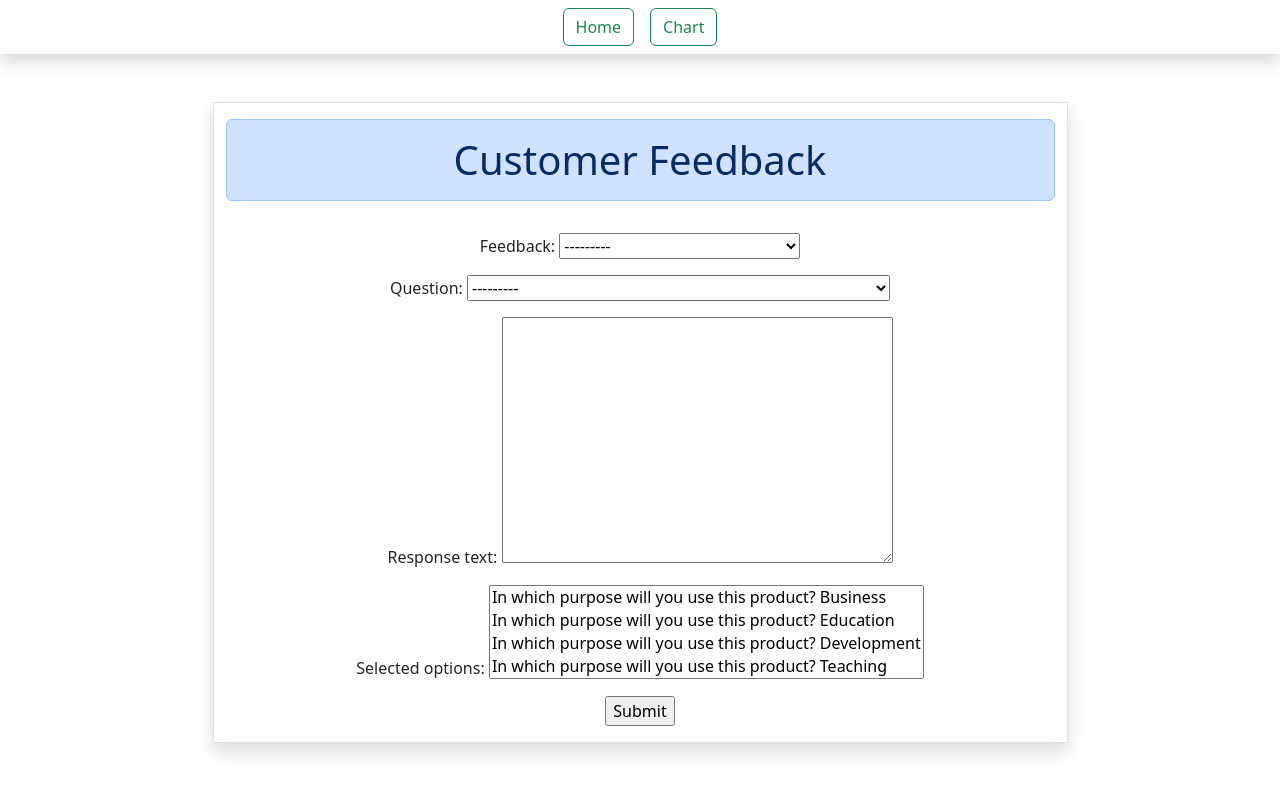
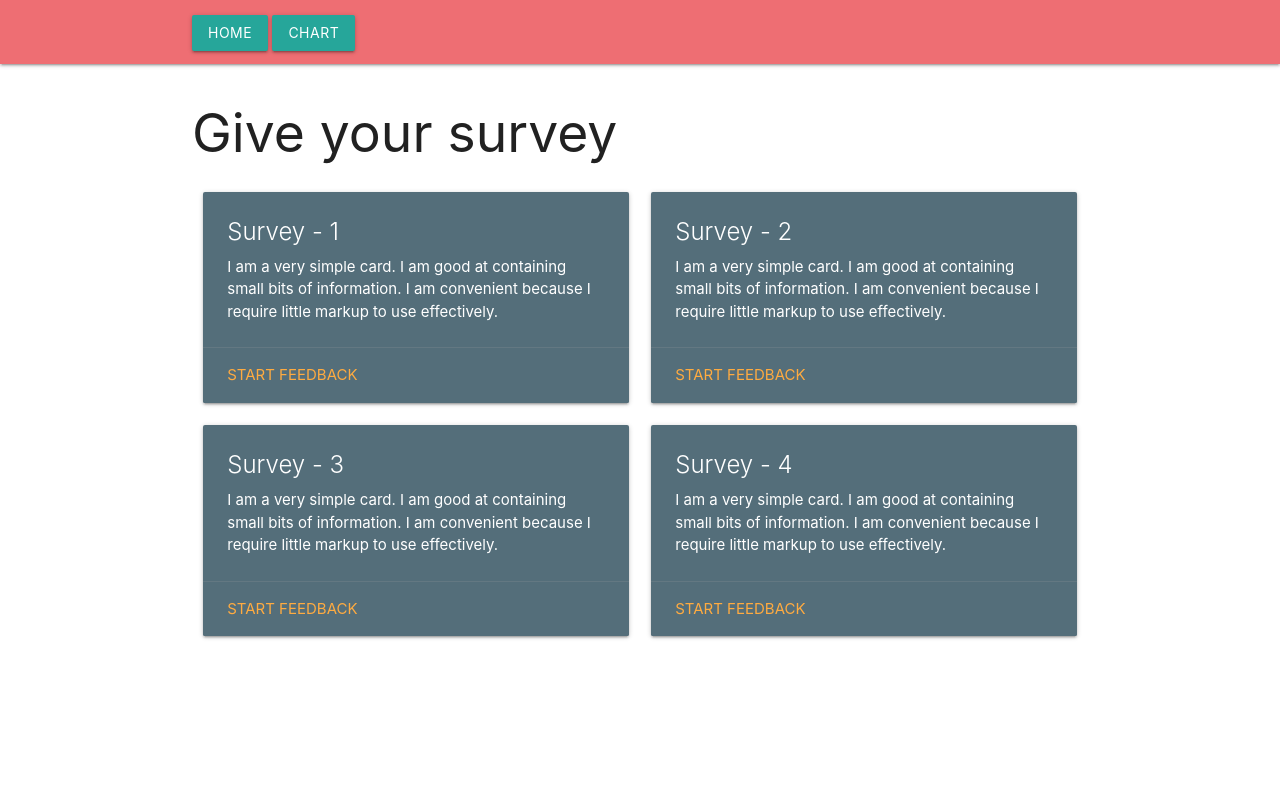
Before and after one commit to Mizan96/User-survey, a Django app: page / in a window 1280 px wide. Run offline with Django 5.2, Linux system fonts and the light colour scheme; data comes from the database, SQL or seed files in the repository.

Commit message:
customer survey option

```diff
--- a/backend/urls.py
+++ b/backend/urls.py
@@ -5,6 +5,7 @@ from home import views
 
 urlpatterns = [
     path('admin/', admin.site.urls),
-    path('', views.HomeView.as_view(), name='home-page'),
+    path('', views.index, name='home-page'),
+    path('feedback/<int:id>', views.customer_feedback, name='customer-feedback'),
     path('graph/', views.GraphView.as_view(), name='graph-page'),
 ]
--- a/home/froms.py
+++ /dev/null
@@ -1,8 +0,0 @@
-from django.forms import ModelForm
-from .models import CustomerResponse
-
-class CustomerForm(ModelForm):
-
-    class Meta:
-        model = CustomerResponse
-        fields = '__all__'
--- a/home/models.py
+++ b/home/models.py
@@ -16,19 +16,20 @@ class Question(models.Model):
         return f'{self.question} {self.question_type}'
 
 class Options(models.Model):
-    question = models.ForeignKey(Question, verbose_name="Question Name", on_delete=models.CASCADE)
-    Options = models.CharField(max_length=100)
+    question = models.ForeignKey(Question, related_name="options", on_delete=models.CASCADE)
+    option_name = models.CharField(max_length=100)
 
     def __str__(self) -> str:
-        return f'{self.question.question} {self.Options}'
+        return f'{self.question}-{self.option_name}'
 
 
 class CustomerFeedback(models.Model):
     question = models.ManyToManyField(Question)
 
 
+
 class CustomerResponse(models.Model):
     feedback = models.ForeignKey(CustomerFeedback, on_delete=models.CASCADE)
-    Question = models.ForeignKey(Question, on_delete=models.CASCADE)
+    question = models.ForeignKey(Question, on_delete=models.CASCADE)
     response_text = models.TextField(null=True, blank=True)
     selected_options = models.ManyToManyField(Options, blank=True)
--- a/home/views.py
+++ b/home/views.py
@@ -1,28 +1,39 @@
 from django.shortcuts import render, redirect
 from django.views import View
-from .froms import CustomerForm
+from .models import *
 # Create your views here.
 
-class HomeView(View):
-    def get(self, request, *args, **kwargs):
-        template_name='index.html'
-        form = CustomerForm()
-        context = {
-            'form': form
-        }
-        return render(request,template_name=template_name, context=context)
+def index(request):
+    feedbacks = CustomerFeedback.objects.all()
+    context = {
+        'feedbacks': feedbacks
+    }
+    return render(request, 'index.html', context)
 
-    def post(self, request, *args, **kwargs):
-        template_name='index.html'
-        form = CustomerForm(request.POST)
-        if form.is_valid():
-            form.save()
-            return redirect('home-page')
-        context = {
-            'form': form
-        }
-        return render(request,template_name=template_name, context=context)
 
+def customer_feedback(request, id):
+    feedback = CustomerFeedback.objects.get(id=id)
+    context = {
+        'questions': feedback.question.all()
+    }
+    if request.method == 'POST':
+        for question in feedback.question.all():
+            response_text = request.POST.get(f'response__{ question.id }')
+            selected_options_ids = request.POST.getlist(f'options__{ question.id }')
+            response = CustomerResponse.objects.create(
+                feedback = feedback,
+                question = question,
+                response_text = response_text if question.question_type in ["Text", "BigText"] else None
+            )
+            if selected_options_ids:
+                selected_options = Options.objects.filter(id__in = selected_options_ids)
+                response.selected_options.set(selected_options)
+            print(response_text)
+            print(selected_options_ids)
+
+            return redirect("/")
+
+    return render(request, 'survey.html', context)
 
 class GraphView(View):
     def get(self, request, *args, **kwargs):
--- a/templates/base.html
+++ b/templates/base.html
@@ -3,11 +3,14 @@
   <head>
     <meta charset="utf-8">
     <meta name="viewport" content="width=device-width, initial-scale=1">
-    <title>Bootstrap demo</title>
-    <link href="https://cdn.jsdelivr.net/npm/bootstrap@5.3.3/dist/css/bootstrap.min.css" rel="stylesheet" integrity="sha384-QWTKZyjpPEjISv5WaRU9OFeRpok6YctnYmDr5pNlyT2bRjXh0JMhjY6hW+ALEwIH" crossorigin="anonymous">
+    <title>Survey</title>
+    <!-- Compiled and minified CSS -->
+    <link rel="stylesheet" href="https://cdnjs.cloudflare.com/ajax/libs/materialize/1.0.0/css/materialize.min.css">
   </head>
   <body>
-    {% block container %}{% endblock container %}
-    <script src="https://cdn.jsdelivr.net/npm/bootstrap@5.3.3/dist/js/bootstrap.bundle.min.js" integrity="sha384-YvpcrYf0tY3lHB60NNkmXc5s9fDVZLESaAA55NDzOxhy9GkcIdslK1eN7N6jIeHz" crossorigin="anonymous"></script>
+    {% block container %}
+    {% endblock %}
+    <!-- Compiled and minified JavaScript -->
+    <script src="https://cdnjs.cloudflare.com/ajax/libs/materialize/1.0.0/js/materialize.min.js"></script>
   </body>
 </html>
--- a/templates/index.html
+++ b/templates/index.html
@@ -1,19 +1,25 @@
 {% extends "base.html" %}
 
 {% block container %}
-    {% include "header.html" %}
-    <div class="container py-5">
-        <div class="row justify-content-center">
-            <div class="col-9 text-center border shadow">
-               <div>
-                    <section class="display-6 alert alert-primary my-3">Customer Feedback</section>
-                    <form action="" method="post" class="py-3">
-                        {% csrf_token %}
-                        {{form.as_p}}
-                        <input type="submit" value="Submit" />
-                    </form>
-               </div>
+{% include "header.html" %}
+<div class="container" style="margin-top: 40px;">
+    <div class="row">
+        <h2>Give your survey</h2>
+        {% for feedback in feedbacks %}
+        <div class="col s6 m6">
+            <div class="card blue-grey darken-1">
+                <div class="card-content white-text">
+                    <span class="card-title">Survey - {{ forloop.counter }}</span>
+                    <p>I am a very simple card. I am good at containing small bits of information.
+                        I am convenient because I require little markup to use effectively.</p>
+                </div>
+                <div class="card-action">
+                    <a href="/feedback/{{ feedback.id }}">Start Feedback</a>
+                </div>
             </div>
         </div>
+        {% endfor %}
     </div>
+</div>
+
 {% endblock container %}
```
Also changed, not shown: templates/survey.html (added, +47 -0 lines), db.sqlite3, home/migrations/0001_initial.py, home/migrations/0002_options.py (deleted), home/migrations/0003_customerfeedback_customerresponse.py (deleted).
